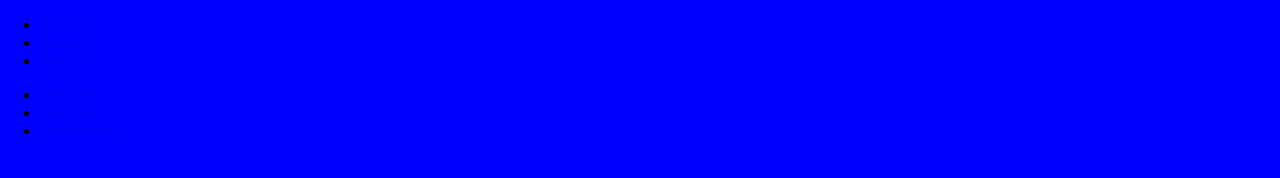
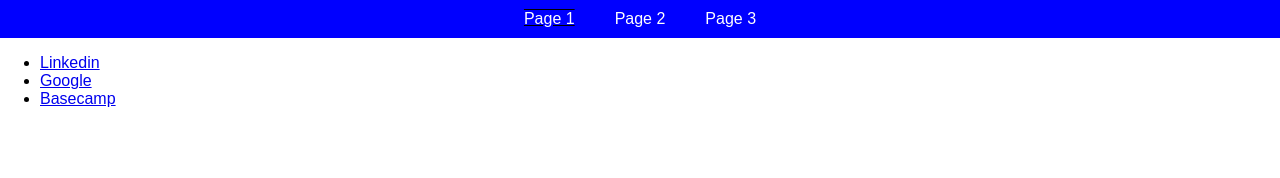
Before and after one commit to aciturbide/lab6, a plain HTML site: page index.html in a window 1280 px wide. Drawn offline with Linux system fonts and the light colour scheme.

Commit message:
added correct ids

```diff
--- a/css/style.css
+++ b/css/style.css
@@ -1,24 +1,38 @@
-body {
+#main-navbar {
 background-color: blue;
+overflow: hidden;
 }
 
-overflow: hidden;
+#navbar-container{
 float: left;
 width: 100%;
 position: relative;
+}
+
+#main-navbar ul {
 list-style-type: none;
 margin: 0;
 padding: 0;
 position: relative;
 left: 50%;
 float: left;
+}
+#main-navbar ul li {
 float: left;
 position: relative;
 right: 50%;
 display: block;
+}
+#main-navbar ul li a {
   display: block;
   padding: 10px 20px;
   color: #fff;
   text-decoration: none;
+}
+#main-navbar ul li a:hover{
   background-color: #000;
+}
+
+#onpage {
   text-decoration: underline overline;
+}
```
Lines whose indentation alone changed are shown as unchanged.
